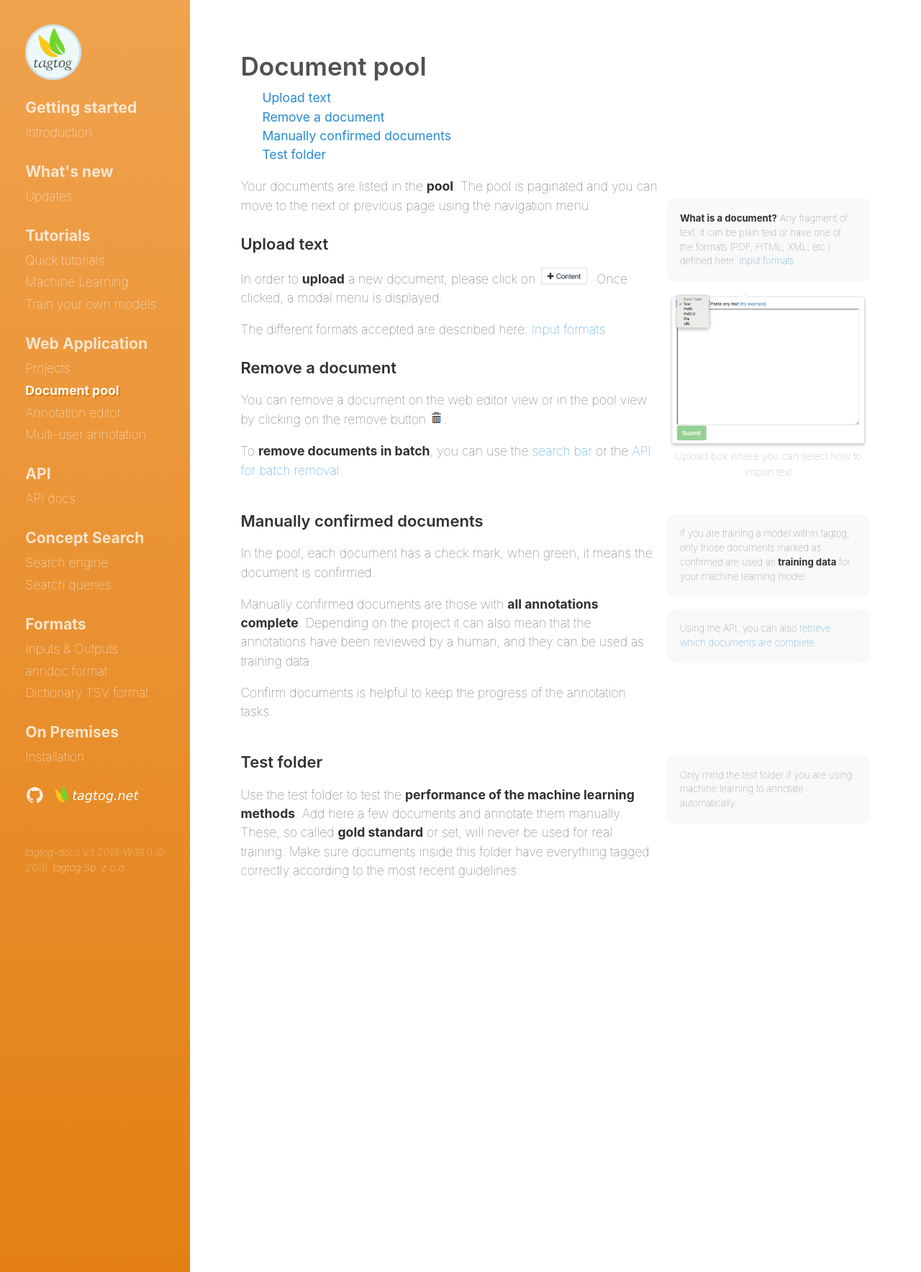
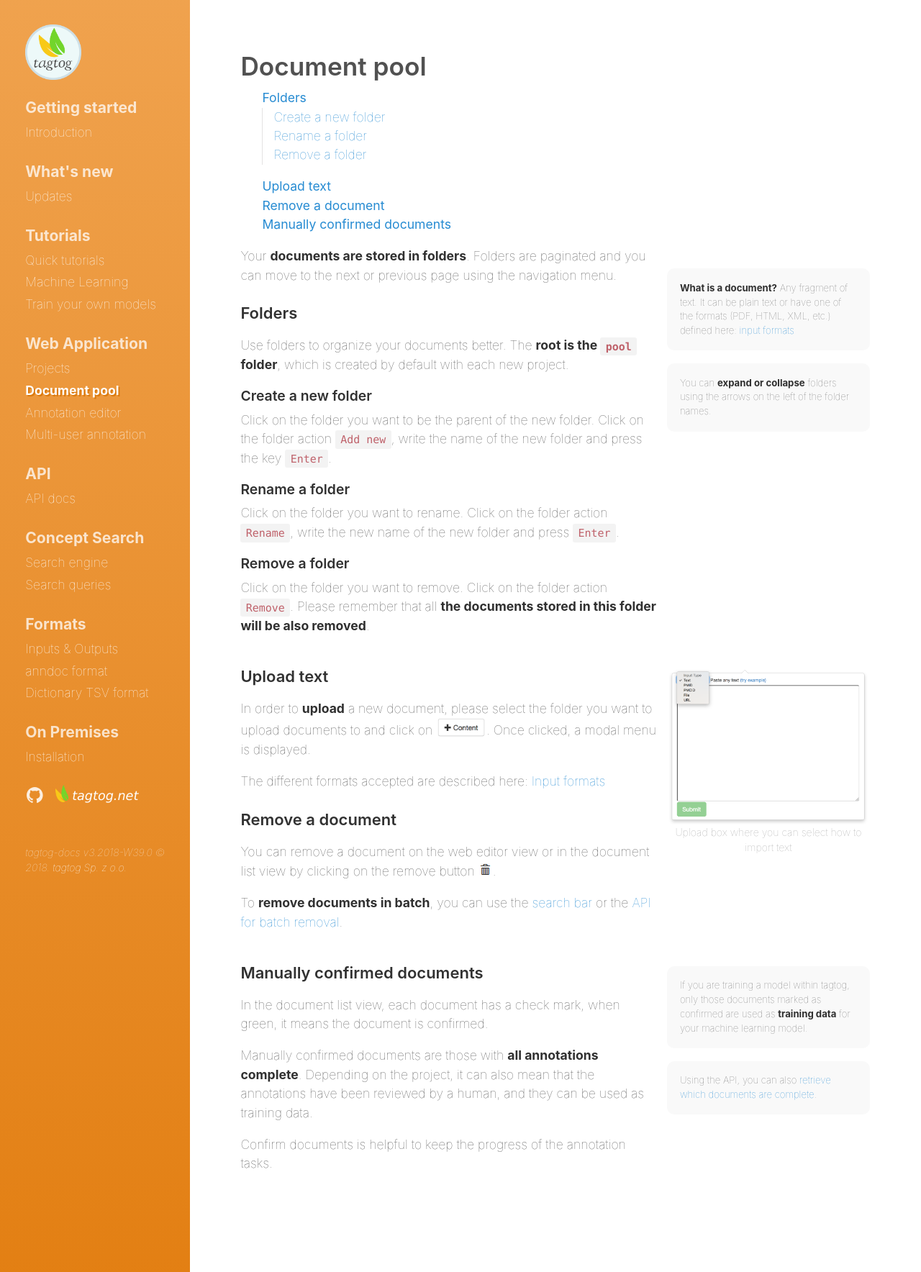
Before and after one commit to tagtogorg/tagtog-doc, a Jekyll site: the page built from documentpool.md, in a window 1280 px wide. Shown: the whole page at 72% size. Built offline with Jekyll 4.4.1, drawn with Linux system fonts in a browser that asks for light colours; nearby versions of some CDN libraries.

Commit message:
Update doc with folders

```diff
--- a/documentpool.md
+++ b/documentpool.md
@@ -7,23 +7,37 @@ toc: true
 ---
 
 <div class="two-third-col">
-  <p>Your documents are listed in the <strong>pool</strong>. The pool is paginated and you can move to the next or previous page using the navigation menu.</p>
-    <h3>Upload text</h3>
-    <p>In order to <strong>upload</strong> a new document, please click on {% include inline-image.html name="add-content-button.png" width="70" %}. Once clicked, a modal menu is displayed.</p>
-    <p>The different formats accepted are described here: <a href="/ioformats.html#input-formats">Input formats</a></p>
-    <h3>Remove a document</h3>
-    <p>You can remove a document on the web editor view or in the pool view by clicking on the remove button {% include inline-image.html name="editor-doc-remove.PNG" %}.</p>
-    <p>To <strong>remove documents in batch</strong>, you can use the <a title="Search - web app" href="/search.html#remove-documents-in-batch">search bar</a> or the <a title="API - Delete" href="/API.html#delete-documents-delete">API for batch removal</a>.</p>
+  <p>Your <strong>documents are stored in folders</strong>. Folders are paginated and you can move to the next or previous page using the navigation menu.</p>
+  <h3>Folders</h3>
+  <p>Use folders to organize your documents better. The <strong>root is the <code>pool</code> folder</strong>, which is created by default with each new project.</p>
+  <h4>Create a new folder</h4>
+  <p>Click on the folder you want to be the parent of the new folder. Click on the folder action <code>Add new</code>, write the name of the new folder and press the key <code>Enter</code>.</p>
+  <h4>Rename a folder</h4>
+  <p>Click on the folder you want to rename. Click on the folder action <code>Rename</code>, write the new name of the new folder and press <code>Enter</code>.</p>
+  <h4>Remove a folder</h4>
+  <p>Click on the folder you want to remove. Click on the folder action <code>Remove</code>. Please remember that all <strong>the documents stored in this folder will be also removed</strong>.</p>
 </div>
 <div class="one-third-col">
-  {% include message.html message='<strong>What is a document?</strong>&nbsp;Any fragment of text. It can be plain text or have one of the formats (PDF, HTML, XML, etc.) defined here: <a title="Input formats" href="https://github.com/tagtog/tagtog-doc/wiki/Input-File-Formats">input formats</a>'%}
+  {% include message.html message='<strong>What is a document?</strong>&nbsp;Any fragment of text. It can be plain text or have one of the formats (PDF, HTML, XML, etc.) defined here: <a title="Input formats" href="/ioformats.html#input-formats">input formats</a>'%}
+  {% include message.html message='You can <strong>expand or collapse</strong> folders using the arrows on the left of the folder names.'%}
+</div>
+
+<div class="two-third-col">
+  <h3>Upload text</h3>
+  <p>In order to <strong>upload</strong> a new document, please select the folder you want to upload documents to and click on {% include inline-image.html name="add-content-button.png" width="70" %}. Once clicked, a modal menu is displayed.</p>
+  <p>The different formats accepted are described here: <a href="/ioformats.html#input-formats">Input formats</a></p>
+  <h3>Remove a document</h3>
+  <p>You can remove a document on the web editor view or in the document list view by clicking on the remove button {% include inline-image.html name="editor-doc-remove.PNG" %}.</p>
+  <p>To <strong>remove documents in batch</strong>, you can use the <a title="Search - web app" href="/search.html#remove-documents-in-batch">search bar</a> or the <a title="API - Delete" href="/API.html#delete-documents-delete">API for batch removal</a>.</p>
+</div>
+<div class="one-third-col">
   {% include image.html name="editor-upload-box.png" caption="Upload box where you can select how to import text" %}
 </div>
 
 <div class="two-third-col">
   <h3>Manually confirmed documents</h3>
-  <p>In the pool, each document has a check mark, when green, it means the document is confirmed.</p>
-  <p>Manually confirmed documents are those with <strong>all annotations complete</strong>. Depending on the project it can also mean that the annotations have been reviewed by a human, and they can be used as training data.</p>
+  <p>In the document list view, each document has a check mark, when green, it means the document is confirmed.</p>
+  <p>Manually confirmed documents are those with <strong>all annotations complete</strong>. Depending on the project, it can also mean that the annotations have been reviewed by a human, and they can be used as training data.</p>
   <p>Confirm documents is helpful to keep the progress of the annotation tasks.</p>
 </div>
 
@@ -31,14 +45,3 @@ toc: true
   {% include message.html message="If you are training a model within tagtog, only those documents marked as confirmed are used as <strong>training data</strong> for your machine learning model."%}
   {% include message.html message='Using the API, you can also <a href="/API.html#search-documents-in-a-project-get">retrieve which documents are complete</a>.' %}
 </div>
-
-<div class="two-third-col">
-  <h3>Test folder</h3>
-  Use the test folder to test the <strong>performance of the machine learning methods</strong>. Add here a few documents and annotate them manually. These, so called <strong>gold standard</strong> or set, will never be used for real training. Make sure documents inside this folder have everything tagged correctly according to the most recent guidelines.
-</div>
-
-<div class="one-third-col">
-  <div class="message">
-    Only mind the test folder if you are using machine learning to annotate automatically.
-  </div>
-</div>
```
Also changed, not shown: API.md (+5 -5 lines), collaboration.md (+1 -1 lines), updates.md (+1 -0 lines), webeditor.md (+4 -4 lines).
